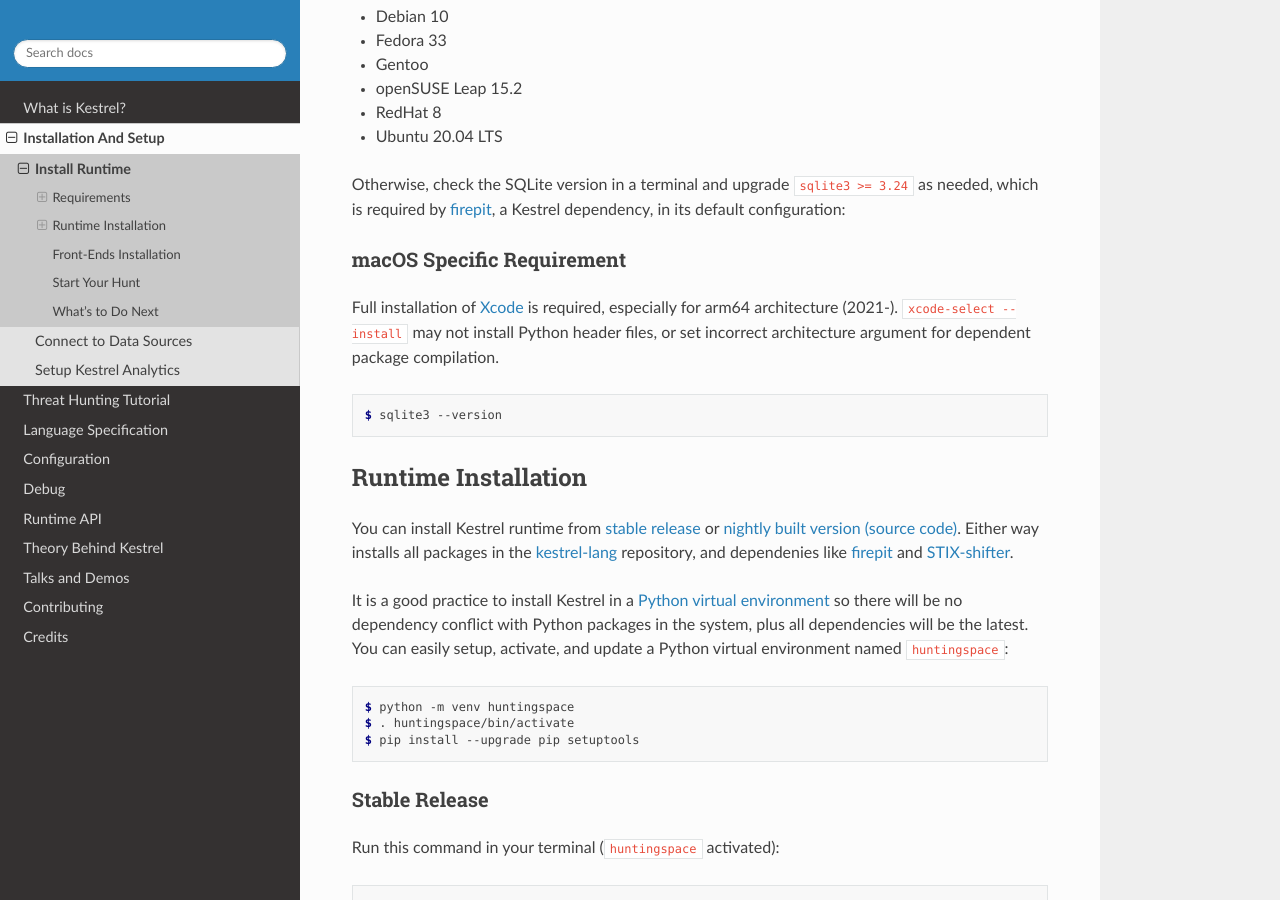
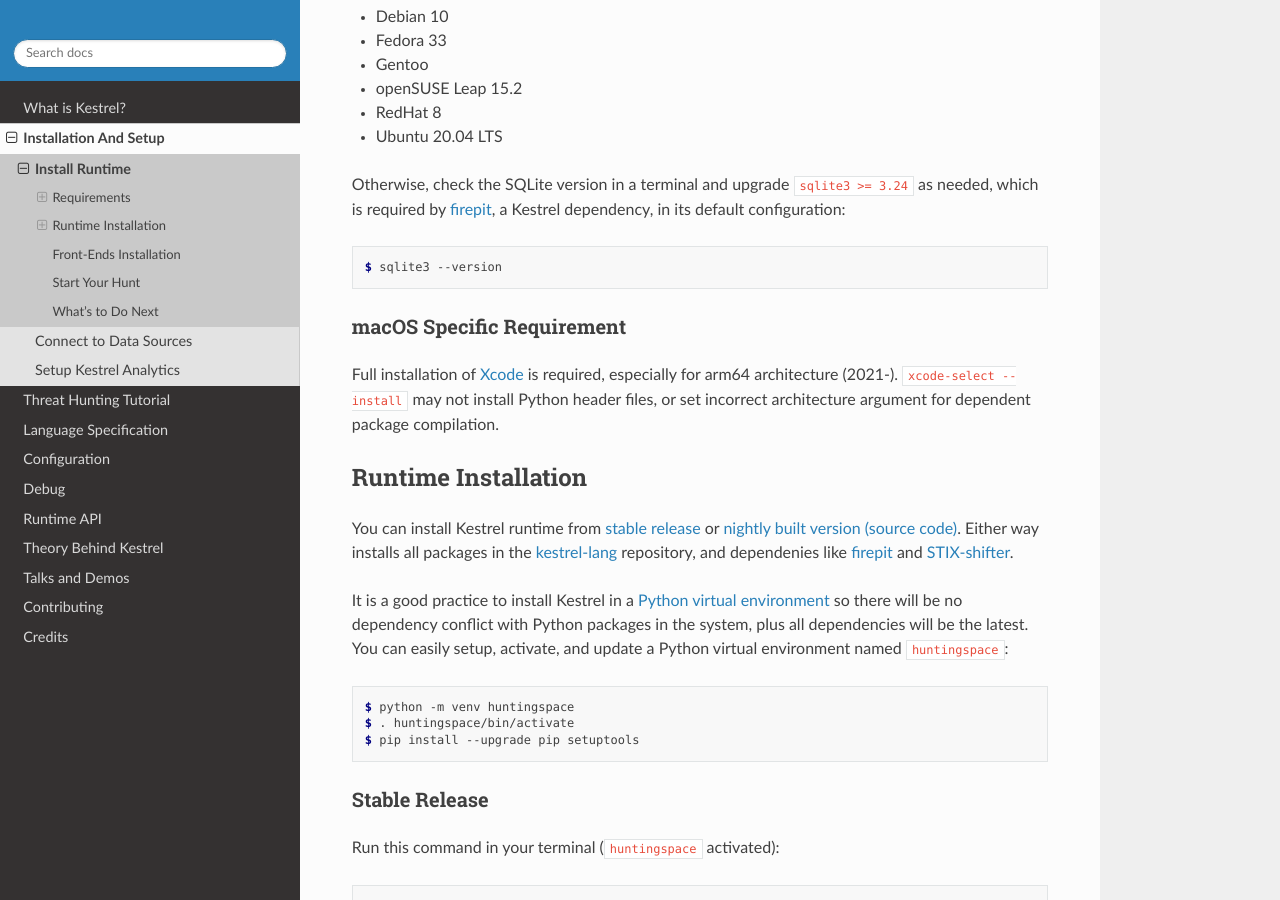
Before and after one commit to opencybersecurityalliance/kestrel-lang, a Sphinx documentation site: the page built from docs/installation/runtime.rst, in a window 1280 px wide and 900 px high, scrolled down 577 px. Built offline with Sphinx 7.4.7 and the Read the Docs theme 2.0.0, drawn with Linux system fonts in a browser that asks for light colours.

Commit message:
typo fix in doc

```diff
--- a/docs/installation/runtime.rst
+++ b/docs/installation/runtime.rst
@@ -35,16 +35,16 @@
 3.24`` as needed, which is required by `firepit`_, a Kestrel dependency, in its
 default configuration:
 
+.. code-block:: console
+
+    $ sqlite3 --version
+
 macOS Specific Requirement
 --------------------------
 
 Full installation of `Xcode`_ is required, especially for arm64 architecture
 (2021-). ``xcode-select --install`` may not install Python header files, or set
 incorrect architecture argument for dependent package compilation.
-
-.. code-block:: console
-
-    $ sqlite3 --version
 
 Runtime Installation
 ====================
```
